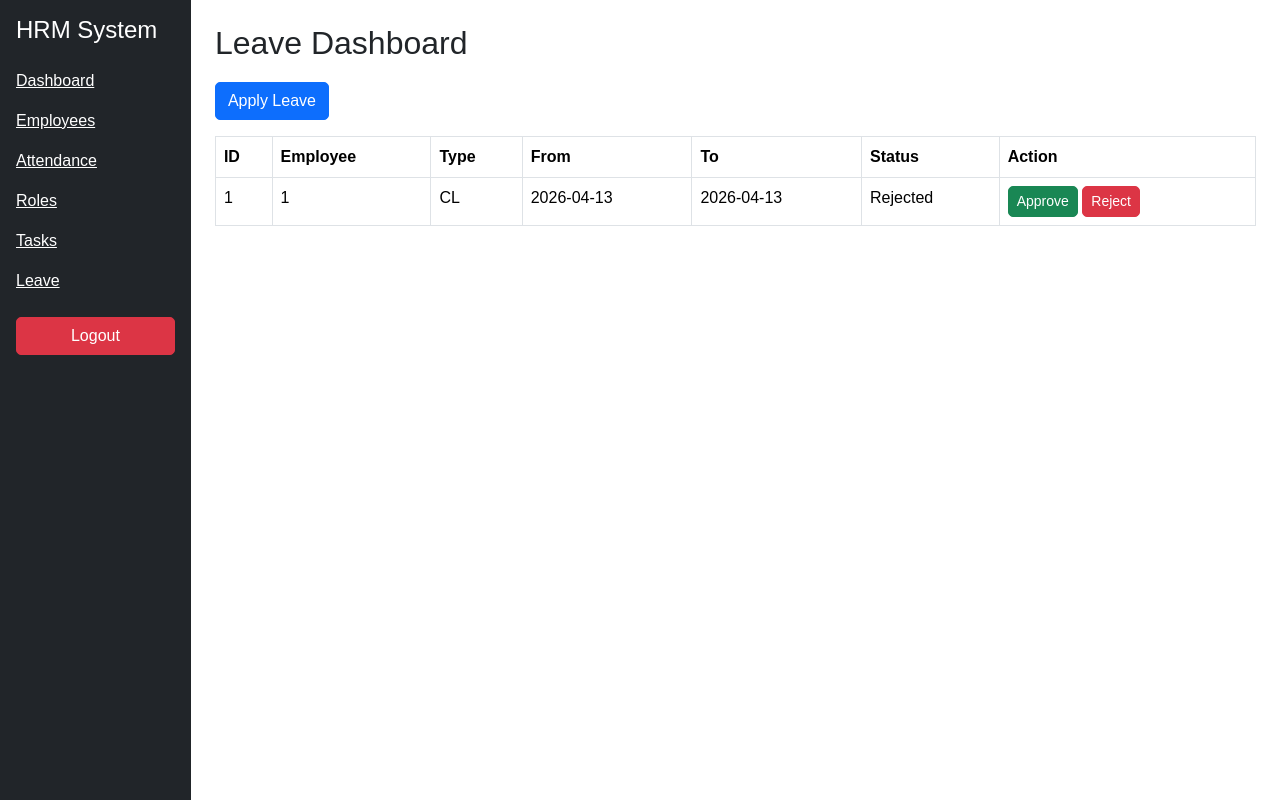
After one commit to tripathiriya2117-a11y/hrm-system, a Flask app: page /leave/dashboard in a window 1280 px wide. The commit adds this page. Run offline with Flask 3, Linux system fonts and the light colour scheme; a user stored in the database is signed in.

Commit message:
Final HRM System with Auth, Task, Attendance, Leave modules

```diff
--- a/app.py
+++ b/app.py
@@ -19,6 +19,7 @@ from routes.attendance_routes import attendance_bp
 from routes.role_routes import role_bp
 from routes.auth_routes import auth_bp
 from routes.task_routes import task_bp
+from routes.leave_routes import leave_bp
 
 
 app.register_blueprint(department_bp)
@@ -27,6 +28,7 @@ app.register_blueprint(attendance_bp)
 app.register_blueprint(role_bp)
 app.register_blueprint(auth_bp)
 app.register_blueprint(task_bp)
+app.register_blueprint(leave_bp)
 
 
 with app.app_context():
@@ -46,3 +48,5 @@ if __name__ == "__main__":
         host="0.0.0.0",
         port=5000
     )
+
+print(app.url_map)
--- /dev/null
+++ b/routes/leave_routes.py
@@ -0,0 +1,53 @@
+from flask import Blueprint, render_template, redirect, session, request
+from models import db, Leave, Employee
+from datetime import datetime
+
+leave_bp = Blueprint('leave', __name__)
+
+
+@leave_bp.route('/leave/apply')
+def apply_leave_page():
+    if 'user_id' not in session:
+        return redirect('/login')
+
+    return render_template('apply_leave.html')
+
+
+@leave_bp.route('/leave/save', methods=['POST'])
+def save_leave():
+
+    leave = Leave(
+        employee_id=session['user_id'],
+        leave_type=request.form['leave_type'],
+        reason=request.form['reason'],
+        from_date=datetime.strptime(request.form['from_date'], '%Y-%m-%d'),
+        to_date=datetime.strptime(request.form['to_date'], '%Y-%m-%d'),
+        created_at=datetime.utcnow()
+    )
+
+    db.session.add(leave)
+    db.session.commit()
+
+    return redirect('/leave/dashboard')
+
+
+@leave_bp.route('/leave/dashboard')
+def leave_dashboard():
+
+    if 'user_id' not in session:
+        return redirect('/login')
+
+    leaves = Leave.query.all()
+
+    return render_template('leave_dashboard.html', leaves=leaves)
+
+
+@leave_bp.route('/leave/update/<int:id>/<status>')
+def update_leave(id, status):
+
+    leave = Leave.query.get(id)
+    leave.status = status
+
+    db.session.commit()
+
+    return redirect('/leave/dashboard')
--- a/templates/base.html
+++ b/templates/base.html
@@ -20,7 +20,9 @@
 <a href="/employees" class="text-white d-block mb-3">Employees</a>
 <a href="/attendance" class="text-white d-block mb-3">Attendance</a>
 <a href="/roles" class="text-white d-block mb-3">Roles</a>
-<a href="/task/dashboard" class="text-white d-block mb-3">Tasks</a>
+<a href="/task/add" class="text-white d-block mb-3">Tasks</a>
+<a href="/leave/dashboard" class="text-white d-block mb-3">Leave</a>
+
 <a href="/logout" class="text-white d-block mt-4 btn btn-danger">Logout</a>
 </div>
 
--- /dev/null
+++ b/templates/leave_dashboard.html
@@ -0,0 +1,38 @@
+{% extends "base.html" %}
+{% block content %}
+
+<h2>Leave Dashboard</h2>
+
+<a href="/leave/apply" class="btn btn-primary mb-3">Apply Leave</a>
+
+<table class="table table-bordered">
+<tr>
+<th>ID</th>
+<th>Employee</th>
+<th>Type</th>
+<th>From</th>
+<th>To</th>
+<th>Status</th>
+<th>Action</th>
+</tr>
+
+{% for l in leaves %}
+<tr>
+<td>{{ l.leave_id }}</td>
+<td>{{ l.employee_id }}</td>
+<td>{{ l.leave_type }}</td>
+<td>{{ l.from_date }}</td>
+<td>{{ l.to_date }}</td>
+<td>{{ l.status }}</td>
+
+<td>
+<a href="/leave/update/{{ l.leave_id }}/Approved" class="btn btn-success btn-sm">Approve</a>
+<a href="/leave/update/{{ l.leave_id }}/Rejected" class="btn btn-danger btn-sm">Reject</a>
+</td>
+
+</tr>
+{% endfor %}
+
+</table>
+
+{% endblock %}
```
Also changed, not shown: models.py (+16 -0 lines), routes/auth_routes.py (+23 -2 lines), templates/apply_leave.html (added, +23 -0 lines), templates/forget_password.html (+5 -3 lines), instance/hrm.db.
